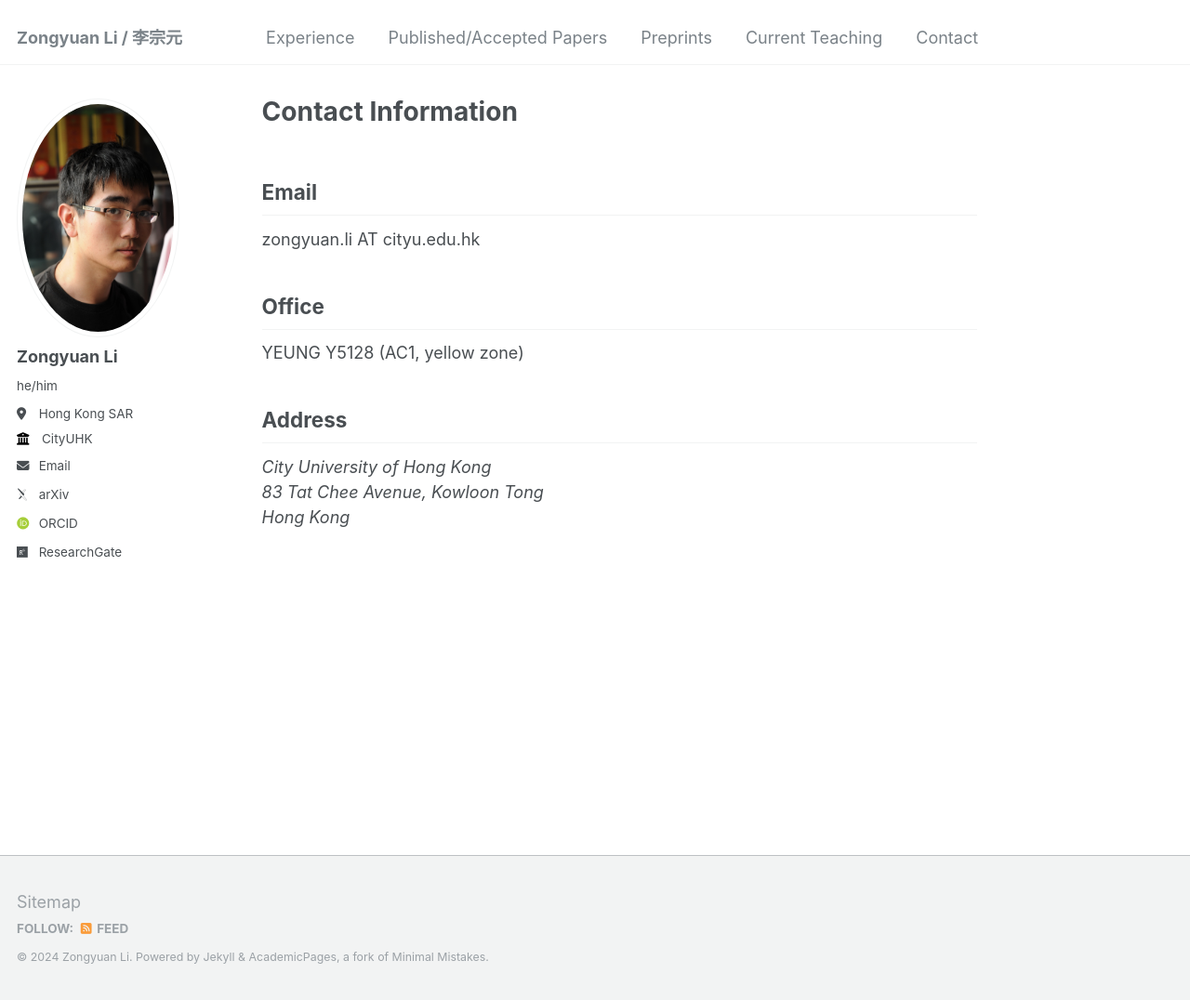
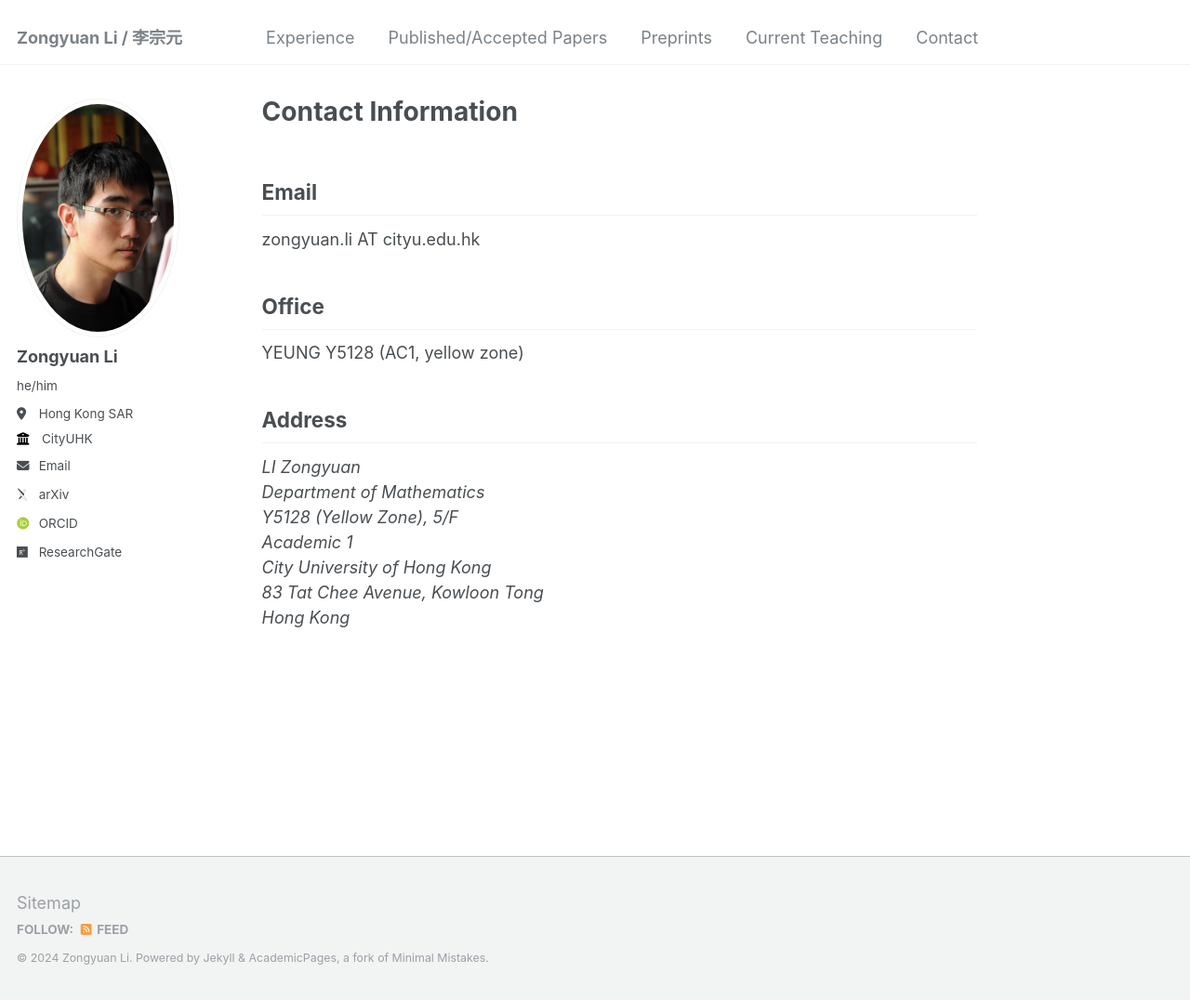
Before and after one commit to zongyuan-li/zongyuan-li.github.io, a Jekyll site: the page built from _pages/contact.md, in a window 1280 px wide and 1076 px high. Shown: the whole window at 93% size. Built offline with Jekyll 4.4.1, drawn with Linux system fonts in a browser that asks for light colours; some web fonts are replaced.

Commit message:
Update contact.md

```diff
--- a/_pages/contact.md
+++ b/_pages/contact.md
@@ -14,5 +14,5 @@ redirect_from:
 ## Address
 
 <address>
-  City University of Hong Kong<br /> 83 Tat Chee Avenue, Kowloon Tong<br /> Hong Kong
+  LI Zongyuan<br />Department of Mathematics<br />Y5128 (Yellow Zone), 5/F<br />Academic 1<br />City University of Hong Kong<br /> 83 Tat Chee Avenue, Kowloon Tong<br /> Hong Kong
 </address>
```
